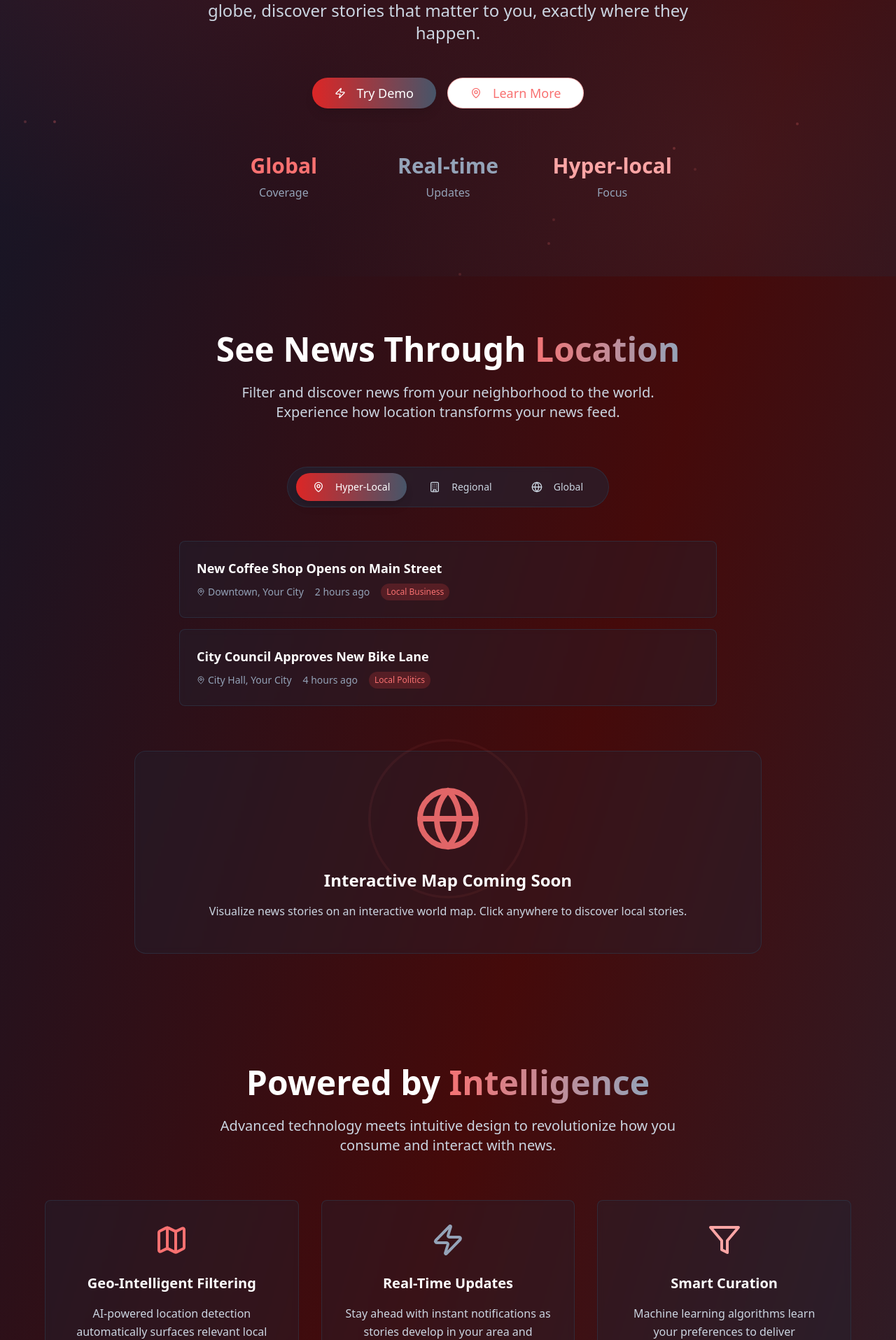
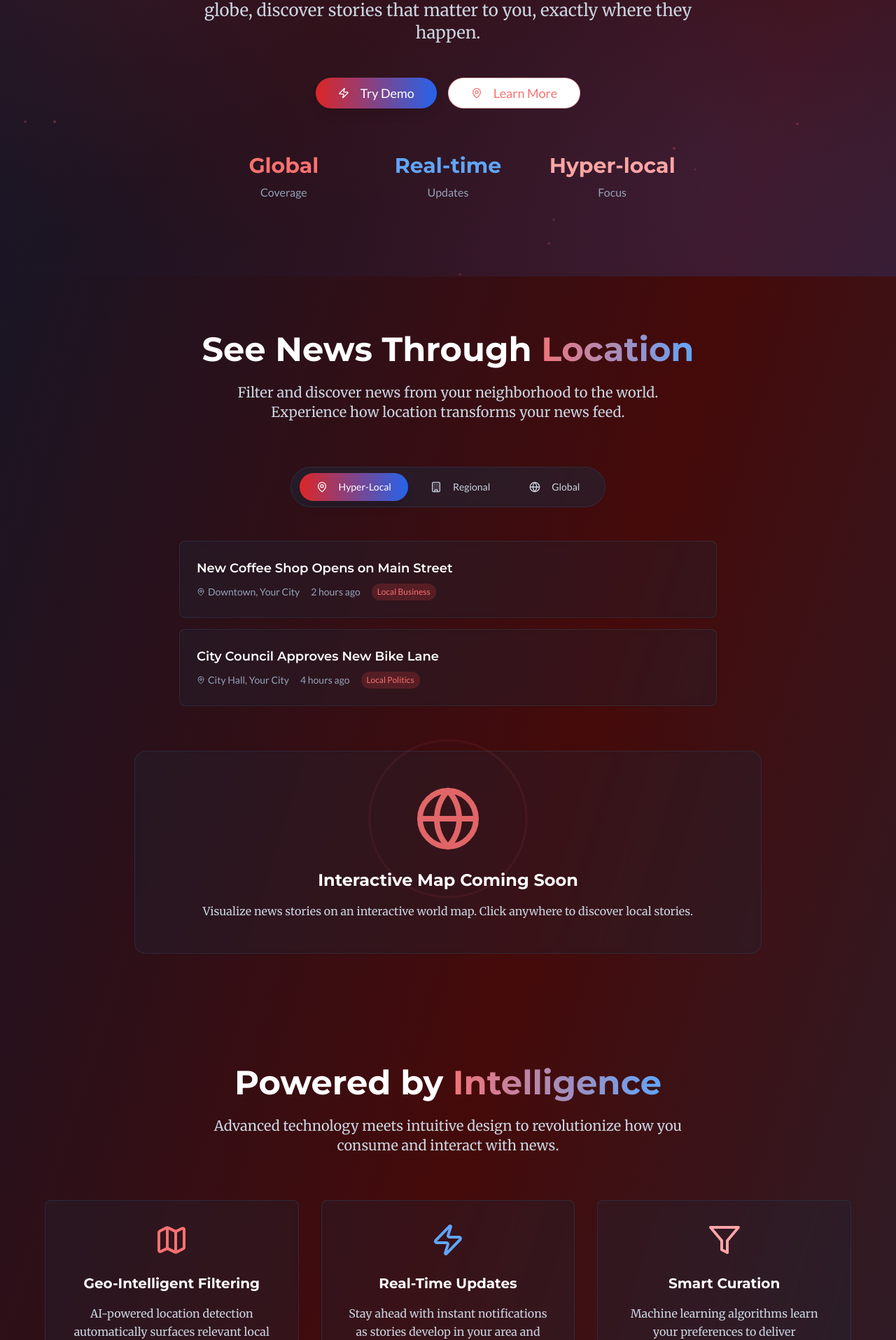
Before and after one commit to johan-bod/HeatNews, a React (Vite) app: page / in a window 1280 px wide. Shown: the part 405-2320 px from the top of the page at 70% size. Built offline with nearby package versions, Linux system fonts and the light colour scheme.

Commit message:
Refactor: Implement font styles
Update font styles based on user request.

```diff
--- a/index.html
+++ b/index.html
@@ -1,3 +1,4 @@
+
 <!DOCTYPE html>
 <html lang="en">
   <head>
@@ -15,6 +16,11 @@
     <meta name="twitter:card" content="summary_large_image" />
     <meta name="twitter:site" content="@lovable_dev" />
     <meta name="twitter:image" content="https://lovable.dev/opengraph-image-p98pqg.png" />
+
+    <!-- Google Fonts -->
+    <link rel="preconnect" href="https://fonts.googleapis.com">
+    <link rel="preconnect" href="https://fonts.gstatic.com" crossorigin>
+    <link href="https://fonts.googleapis.com/css2?family=Montserrat:wght@300;400;500;600;700;800&family=Merriweather:wght@300;400;700&family=Lato:wght@300;400;500;600&display=swap" rel="stylesheet">
   </head>
 
   <body>
--- a/src/components/Features.tsx
+++ b/src/components/Features.tsx
@@ -15,7 +15,7 @@ const Features = () => {
       icon: Zap,
       title: "Real-Time Updates",
       description: "Stay ahead with instant notifications as stories develop in your area and worldwide",
-      color: "text-slate-400"
+      color: "text-blue-400"
     },
     {
       icon: Filter,
@@ -27,7 +27,7 @@ const Features = () => {
       icon: Bell,
       title: "Contextual Alerts",
       description: "Get notified about breaking news that matters to your location and interests",
-      color: "text-slate-300"
+      color: "text-blue-300"
     },
     {
       icon: Shield,
@@ -39,7 +39,7 @@ const Features = () => {
       icon: Sparkles,
       title: "Hyper-Local Discovery",
       description: "Discover neighborhood stories and community events you won't find anywhere else",
-      color: "text-slate-400"
+      color: "text-blue-400"
     }
   ];
 
@@ -47,11 +47,11 @@ const Features = () => {
     <section className="py-20 px-6 relative">
       <div className="max-w-6xl mx-auto">
         <div className="text-center mb-16">
-          <h2 className="text-4xl md:text-5xl font-bold text-white mb-6">
+          <h2 className="font-montserrat text-4xl md:text-5xl font-bold text-white mb-6">
             Powered by
-            <span className="bg-gradient-to-r from-red-400 to-slate-400 bg-clip-text text-transparent"> Intelligence</span>
+            <span className="bg-gradient-to-r from-red-400 to-blue-400 bg-clip-text text-transparent"> Intelligence</span>
           </h2>
-          <p className="text-xl text-slate-300 max-w-2xl mx-auto">
+          <p className="font-merriweather text-xl text-slate-300 max-w-2xl mx-auto">
             Advanced technology meets intuitive design to revolutionize how you consume and interact with news.
           </p>
         </div>
@@ -69,10 +69,10 @@ const Features = () => {
                     <Icon className={`w-12 h-12 ${feature.color} mx-auto group-hover:scale-110 transition-transform duration-300`} />
                     <div className={`absolute inset-0 ${feature.color.replace('text-', 'bg-')}/10 rounded-full blur-xl group-hover:blur-2xl transition-all duration-300`}></div>
                   </div>
-                  <h3 className="text-xl font-bold text-white mb-4 group-hover:text-red-400 transition-colors">
+                  <h3 className="font-montserrat text-xl font-bold text-white mb-4 group-hover:text-red-400 transition-colors">
                     {feature.title}
                   </h3>
-                  <p className="text-slate-300 leading-relaxed">
+                  <p className="font-merriweather text-slate-300 leading-relaxed">
                     {feature.description}
                   </p>
                 </CardContent>
--- a/src/components/Hero.tsx
+++ b/src/components/Hero.tsx
@@ -7,9 +7,9 @@ const Hero = () => {
   return (
     <section className="relative min-h-screen flex items-center justify-center overflow-hidden">
       {/* Animated background */}
-      <div className="absolute inset-0 bg-gradient-to-br from-red-900/20 via-transparent to-slate-900/20">
+      <div className="absolute inset-0 bg-gradient-to-br from-red-900/20 via-transparent to-blue-900/20">
         <div className="absolute inset-0 bg-[radial-gradient(circle_at_20%_20%,rgba(220,38,38,0.1),transparent_50%)]"></div>
-        <div className="absolute inset-0 bg-[radial-gradient(circle_at_80%_80%,rgba(100,116,139,0.1),transparent_50%)]"></div>
+        <div className="absolute inset-0 bg-[radial-gradient(circle_at_80%_80%,rgba(59,130,246,0.1),transparent_50%)]"></div>
       </div>
 
       {/* Floating particles effect */}
@@ -37,24 +37,24 @@ const Hero = () => {
           </div>
         </div>
 
-        {/* Main heading */}
-        <h1 className="text-5xl md:text-7xl font-bold mb-6 bg-gradient-to-r from-white via-slate-100 to-white bg-clip-text text-transparent leading-tight">
+        {/* Main heading - Montserrat for headlines */}
+        <h1 className="font-montserrat text-5xl md:text-7xl font-bold mb-6 bg-gradient-to-r from-white via-slate-100 to-white bg-clip-text text-transparent leading-tight">
           News, Mapped.
           <br />
           <span className="text-4xl md:text-6xl text-red-400">Everywhere.</span>
         </h1>
 
-        {/* Subtitle */}
-        <p className="text-xl md:text-2xl text-slate-300 mb-12 max-w-3xl mx-auto leading-relaxed">
+        {/* Subtitle - Mix of fonts */}
+        <p className="font-merriweather text-xl md:text-2xl text-slate-300 mb-12 max-w-3xl mx-auto leading-relaxed">
           Experience news like never before. From your neighborhood to the globe,
           discover stories that matter to you, exactly where they happen.
         </p>
 
-        {/* CTA Buttons */}
+        {/* CTA Buttons - Lato for clickable items */}
         <div className="flex flex-col sm:flex-row gap-4 justify-center items-center mb-16">
           <Button
             size="lg"
-            className="bg-gradient-to-r from-red-600 to-slate-600 hover:from-red-700 hover:to-slate-700 text-white px-8 py-4 text-lg rounded-full shadow-lg hover:shadow-red-500/25 transition-all duration-300 transform hover:scale-105"
+            className="font-lato bg-gradient-to-r from-red-600 to-blue-600 hover:from-red-700 hover:to-blue-700 text-white px-8 py-4 text-lg rounded-full shadow-lg hover:shadow-red-500/25 transition-all duration-300 transform hover:scale-105"
           >
             <Zap className="w-5 h-5 mr-2" />
             Try Demo
@@ -62,26 +62,26 @@ const Hero = () => {
           <Button
             variant="outline"
             size="lg"
-            className="border-red-400/50 text-red-400 hover:bg-red-400/10 px-8 py-4 text-lg rounded-full backdrop-blur-sm transition-all duration-300"
+            className="font-lato border-red-400/50 text-red-400 hover:bg-red-400/10 px-8 py-4 text-lg rounded-full backdrop-blur-sm transition-all duration-300"
           >
             <MapPin className="w-5 h-5 mr-2" />
             Learn More
           </Button>
         </div>
 
-        {/* Stats */}
+        {/* Stats - Montserrat for impact */}
         <div className="grid grid-cols-3 gap-8 max-w-2xl mx-auto">
           <div className="text-center">
-            <div className="text-3xl font-bold text-red-400 mb-2">Global</div>
-            <div className="text-slate-400">Coverage</div>
+            <div className="font-montserrat text-3xl font-bold text-red-400 mb-2">Global</div>
+            <div className="font-lato text-slate-400">Coverage</div>
           </div>
           <div className="text-center">
-            <div className="text-3xl font-bold text-slate-400 mb-2">Real-time</div>
-            <div className="text-slate-400">Updates</div>
+            <div className="font-montserrat text-3xl font-bold text-blue-400 mb-2">Real-time</div>
+            <div className="font-lato text-slate-400">Updates</div>
           </div>
           <div className="text-center">
-            <div className="text-3xl font-bold text-red-300 mb-2">Hyper-local</div>
-            <div className="text-slate-400">Focus</div>
+            <div className="font-montserrat text-3xl font-bold text-red-300 mb-2">Hyper-local</div>
+            <div className="font-lato text-slate-400">Focus</div>
           </div>
         </div>
       </div>
--- a/src/components/NewsDemo.tsx
+++ b/src/components/NewsDemo.tsx
@@ -54,7 +54,7 @@ const NewsDemo = () => {
 
   const scopes = [
     { id: 'local', label: 'Hyper-Local', icon: MapPin, color: 'text-red-400' },
-    { id: 'regional', label: 'Regional', icon: Building, color: 'text-slate-400' },
+    { id: 'regional', label: 'Regional', icon: Building, color: 'text-blue-400' },
     { id: 'global', label: 'Global', icon: Globe, color: 'text-red-300' }
   ];
 
@@ -62,11 +62,11 @@ const NewsDemo = () => {
     <section className="py-20 px-6 relative">
       <div className="max-w-6xl mx-auto">
         <div className="text-center mb-16">
-          <h2 className="text-4xl md:text-5xl font-bold text-white mb-6">
+          <h2 className="font-montserrat text-4xl md:text-5xl font-bold text-white mb-6">
             See News Through
-            <span className="bg-gradient-to-r from-red-400 to-slate-400 bg-clip-text text-transparent"> Location</span>
+            <span className="bg-gradient-to-r from-red-400 to-blue-400 bg-clip-text text-transparent"> Location</span>
           </h2>
-          <p className="text-xl text-slate-300 max-w-2xl mx-auto">
+          <p className="font-merriweather text-xl text-slate-300 max-w-2xl mx-auto">
             Filter and discover news from your neighborhood to the world. Experience how location transforms your news feed.
           </p>
         </div>
@@ -80,9 +80,9 @@ const NewsDemo = () => {
                 <Button
                   key={scope.id}
                   variant={selectedScope === scope.id ? "default" : "ghost"}
-                  className={`mx-1 rounded-full px-6 py-3 transition-all duration-300 ${
+                  className={`font-lato mx-1 rounded-full px-6 py-3 transition-all duration-300 ${
                     selectedScope === scope.id
-                      ? 'bg-gradient-to-r from-red-600 to-slate-600 text-white shadow-lg'
+                      ? 'bg-gradient-to-r from-red-600 to-blue-600 text-white shadow-lg'
                       : 'text-slate-300 hover:text-white hover:bg-slate-700/50'
                   }`}
                   onClick={() => setSelectedScope(scope.id)}
@@ -105,10 +105,10 @@ const NewsDemo = () => {
               <CardContent className="p-6">
                 <div className="flex items-start justify-between">
                   <div className="flex-1">
-                    <h3 className="text-lg font-semibold text-white mb-2 hover:text-red-400 transition-colors cursor-pointer">
+                    <h3 className="font-montserrat text-lg font-semibold text-white mb-2 hover:text-red-400 transition-colors cursor-pointer">
                       {item.title}
                     </h3>
-                    <div className="flex items-center text-sm text-slate-400 space-x-4">
+                    <div className="flex items-center font-lato text-sm text-slate-400 space-x-4">
                       <span className="flex items-center">
                         <MapPin className="w-3 h-3 mr-1" />
                         {item.location}
@@ -134,8 +134,8 @@ const NewsDemo = () => {
                 <div className="w-32 h-32 border-2 border-red-400/30 rounded-full animate-ping"></div>
               </div>
             </div>
-            <h3 className="text-2xl font-bold text-white mb-4">Interactive Map Coming Soon</h3>
-            <p className="text-slate-300">
+            <h3 className="font-montserrat text-2xl font-bold text-white mb-4">Interactive Map Coming Soon</h3>
+            <p className="font-merriweather text-slate-300">
               Visualize news stories on an interactive world map. Click anywhere to discover local stories.
             </p>
           </div>
--- a/tailwind.config.ts
+++ b/tailwind.config.ts
@@ -1,3 +1,4 @@
+
 import type { Config } from "tailwindcss";
 
 export default {
@@ -18,6 +19,11 @@ export default {
 			}
 		},
 		extend: {
+			fontFamily: {
+				'montserrat': ['Montserrat', 'sans-serif'],
+				'merriweather': ['Merriweather', 'serif'],
+				'lato': ['Lato', 'sans-serif'],
+			},
 			colors: {
 				border: 'hsl(var(--border))',
 				input: 'hsl(var(--input))',
```
Also changed, not shown: src/components/AuthSection.tsx (+29 -29 lines), src/components/Footer.tsx (+16 -16 lines).
